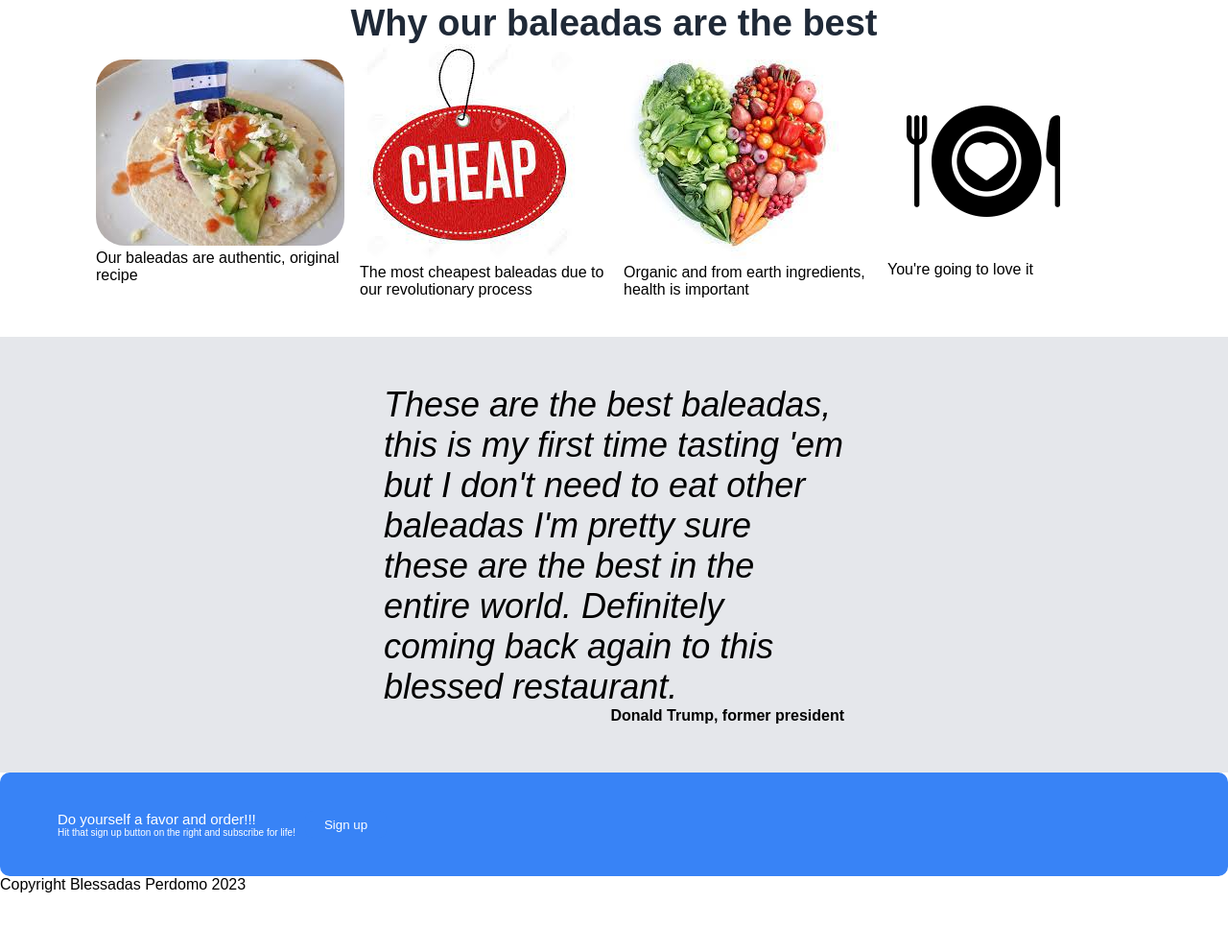
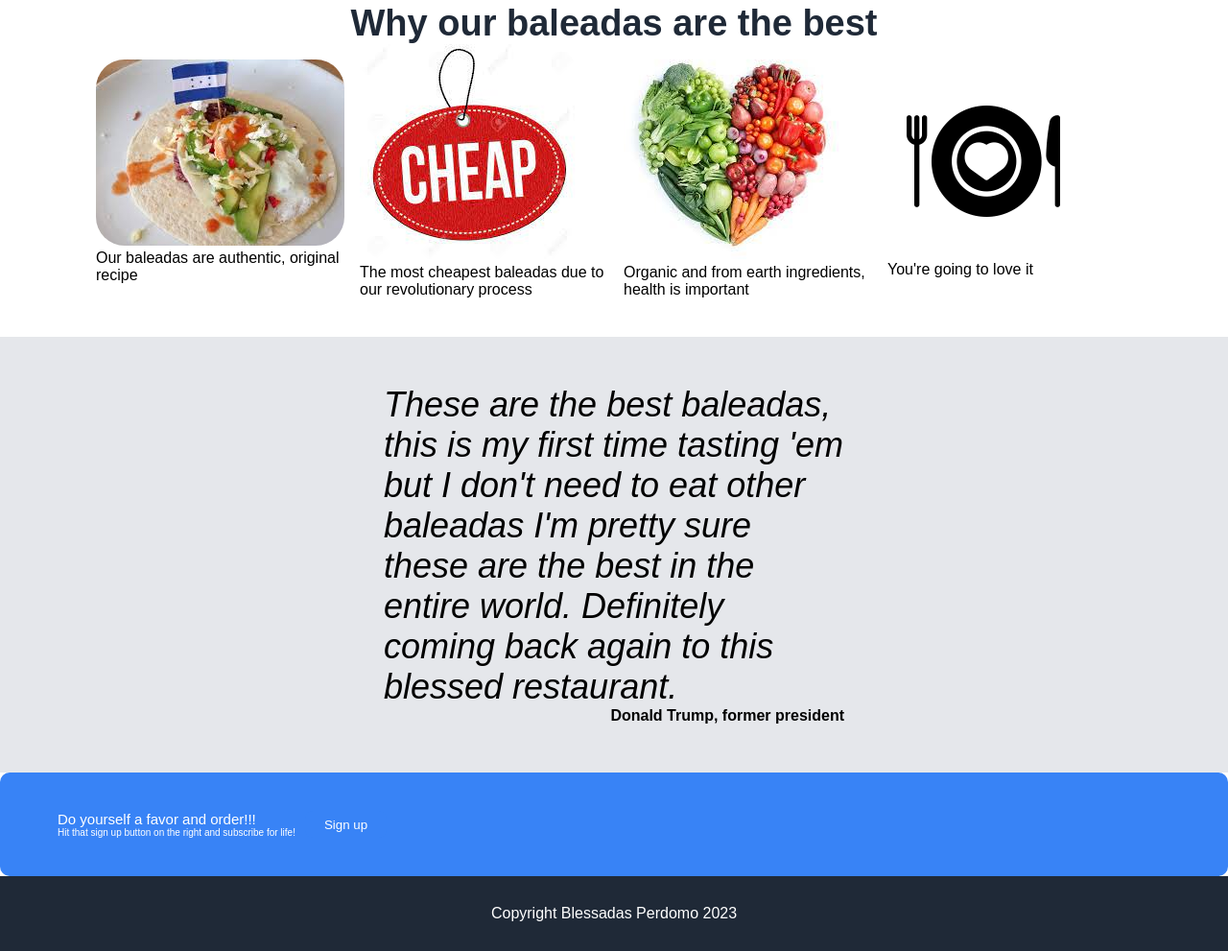
Before and after one commit to maikol9703/Landing-page, a plain HTML site: page index.html in a window 1280 px wide. Shown: the part 443-1434 px from the top of the page at 96% size. Before the commit the page ends 1374 px from the top, so only its background shows below. Drawn offline with Linux system fonts and the light colour scheme.

Commit message:
Layout footer section

```diff
--- a/style.css
+++ b/style.css
@@ -154,3 +154,12 @@ button {
     color: white;
     font-size: 10px;
 }
+
+footer {
+    background-color: #1f2937;
+    display: flex;
+    justify-content: center;
+    align-items: center;
+    color: white;
+    padding: 30px;
+}
```
